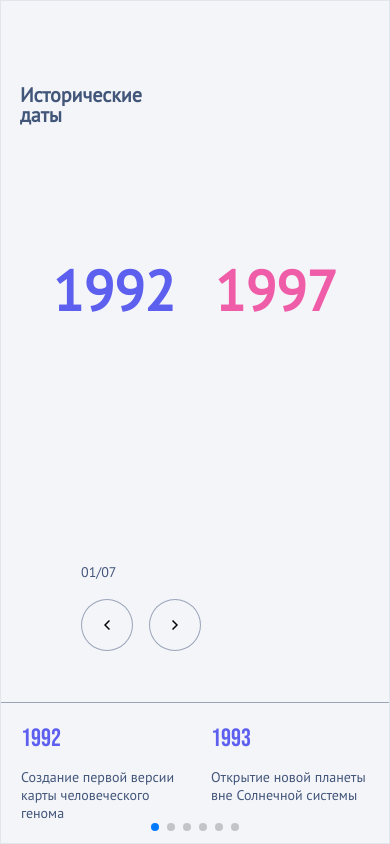
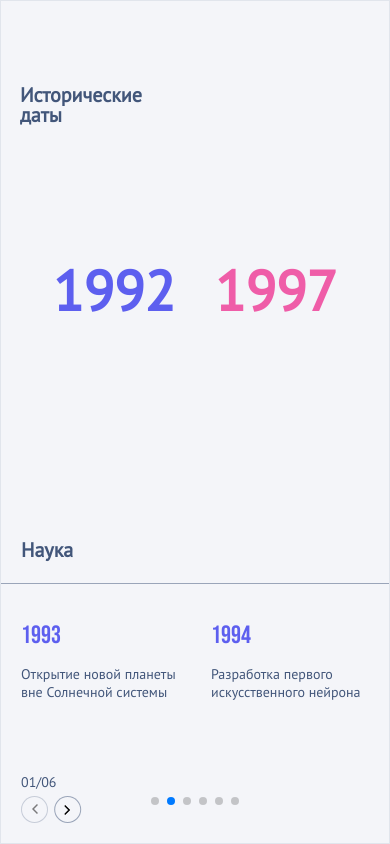
Before and after one commit to Konstantin-Gromakovskiy/historical-dates-test, a React app: page / in a window 390 px wide. Built offline with nearby package versions, Linux system fonts and the light colour scheme.

Commit message:
styles: add dubtitle and finished styles for slider

```diff
--- a/src/components/Slider.tsx
+++ b/src/components/Slider.tsx
@@ -7,26 +7,18 @@ import 'swiper/scss/navigation'
 import 'swiper/scss'
 import 'swiper/scss/pagination'
 import styles from './slider.module.scss'
-import PaginationController from '@/shared/ui/PaginationController'
 
 interface SliderProps extends HTMLAttributes<HTMLDivElement> {
   historicalEvents: HistoricalEvent[]
-  activeItemIndex: number
 }
 
-const Slider: FC<SliderProps> = ({ historicalEvents, activeItemIndex, className }) => {
+const Slider: FC<SliderProps> = ({ historicalEvents, className }) => {
   return (
     <div className={`${styles.container} ${className ? className : ''}`}>
-      <PaginationController
-        onNextClick={() => {}}
-        onPrevClick={() => {}}
-        currentItem={activeItemIndex + 1}
-        allItems={historicalEvents.length}
-      />
       <Swiper
         modules={[Navigation, FreeMode, Pagination]}
         navigation
-        initialSlide={activeItemIndex}
+        initialSlide={1}
         className={styles.swiper}
         slidesPerView="auto"
         freeMode={true}
--- a/src/components/backgroundCircle.module.scss
+++ b/src/components/backgroundCircle.module.scss
@@ -1,7 +1,6 @@
 @use '@/styles/variables' as *;
 
 .backgroundCircleContainer {
-  position: relative;
   aspect-ratio: 1;
   display: flex;
   justify-content: center;
--- a/src/components/slider.module.scss
+++ b/src/components/slider.module.scss
@@ -1,4 +1,5 @@
 @use '@/styles/variables' as *;
+
 .container {
   display: flex;
   align-items: center;
@@ -6,14 +7,14 @@
 }
 
 :global(.swiper) {
-  height: 140px;
+  height: 100%;
 
   :global(.swiper-slide) {
     width: 300px;
     margin-right: $space-large;
   }
 
-  :global(.swiper-wrapper){
+  :global(.swiper-wrapper) {
     padding-inline: $space-large;
   }
 
@@ -23,13 +24,15 @@
     width: 40px;
     height: 40px;
     box-shadow: 0 0 15px 0 rgba($primary-text, 0.1);
+
     &:after {
       color: $color-accent;
       scale: 0.3;
     }
   }
+
   :global(.swiper-button-disabled.swiper-button-prev ), :global(.swiper-button-disabled.swiper-button-next) {
-    opacity: 0 ;
+    opacity: 0;
   }
 
   :global(.swiper-pagination) {
@@ -37,7 +40,7 @@
   }
 }
 
-.eventContainer{
+.eventContainer {
   display: flex;
   flex-direction: column;
 }
@@ -57,7 +60,7 @@
   width: 120px;
   height: 88px;
   position: absolute;
-  top:-100%;
+  top: -100%;
   left: 0;
   margin-left: $space-large;
   display: flex;
@@ -65,13 +68,13 @@
   justify-content: space-between;
   align-items: start;
 
-  .buttonsContainer{
+  .buttonsContainer {
     display: flex;
     width: 100%;
     justify-content: space-between;
     align-items: center;
 
-    &>:last-child {
+    & > :last-child {
       transform: scaleX(-1);
     }
   }
@@ -79,13 +82,12 @@
 
 @media (max-width: 768px) {
 
-
   .container {
     font-size: $font-size-small;
   }
 
   :global(.swiper) {
-    height: 140px;
+    height: fit-content;
 
     :global(.swiper-slide) {
       margin-right: $space-base;
@@ -93,19 +95,22 @@
       width: 170px;
     }
 
-    :global(.swiper-wrapper){
+    :global(.swiper-wrapper) {
       padding-inline: $space-base;
     }
 
     :global(.swiper-button-prev), :global(.swiper-button-next) {
       display: none;
     }
+
     :global(.swiper-pagination) {
-      display: inline;
+      display: block;
+      position: relative;
+      margin-top: $space-large;
     }
   }
 
-  .eventContainer{
+  .eventContainer {
   }
 
   .title {
--- a/src/pages/HistoricalDates.tsx
+++ b/src/pages/HistoricalDates.tsx
@@ -4,12 +4,12 @@ import BackgroundCircle from '@/components/BackgroundCircle'
 import { mockTimeSegments } from '@/__fixtures__/mockData'
 import HistoricalDate from '@/shared/ui/HistoricalDate'
 import Slider from '@/components/Slider'
+import PaginationController from '@/shared/ui/PaginationController'
 
 const HistoricalDates: FC = () => {
   const [activeItemIndex, setActiveItemIndex] = useState(0)
 
   return (
-    <>
     <main className={styles.main}>
       <h1 className={styles.title}>
         Исторические
@@ -28,13 +28,24 @@ const HistoricalDates: FC = () => {
         title={mockTimeSegments[activeItemIndex].title}
         setActiveItemIndex={setActiveItemIndex}
       />
+
+      <PaginationController
+        className={styles.pagination}
+        currentItem={activeItemIndex + 1}
+        allItems={mockTimeSegments.length}
+        onPrevClick={() => setActiveItemIndex(activeItemIndex - 1)}
+        onNextClick={() => setActiveItemIndex(activeItemIndex + 1)}
+        prevDisabled={activeItemIndex === 0}
+        nextDisabled={activeItemIndex === mockTimeSegments.length - 1}
+      />
       <Slider
         className={styles.slider}
         historicalEvents={mockTimeSegments[activeItemIndex].events}
-          activeItemIndex={activeItemIndex}
       />
+      <h2 className={styles.subtitle}>
+        {mockTimeSegments[activeItemIndex].title}
+      </h2>
     </main>
-    </>
   )
 }
 
--- a/src/pages/historicalDates.module.scss
+++ b/src/pages/historicalDates.module.scss
@@ -9,7 +9,7 @@
   display: flex;
   flex-direction: column;
   justify-content: end;
-  align-items: center;
+  align-items: start;
 
 
   &:before {
@@ -84,27 +84,30 @@
   position: absolute;
 }
 
+.pagination {
+  margin: $space-large;
+}
+
 .slider {
-  position: absolute;
-  bottom: 0;
-  left: 0;
-  margin-bottom: $space-large;
   width: 100%;
+  height: 150px;
+}
+
+.subtitle {
+  display: none;
 }
 
 @media (max-height: 980px), (max-width: 980px) {
   .dates {
     font-size: calc($font-size-super-large * 0.7);
-    gap: 40px
-  }
-  .slider {
-    margin-bottom: 0;
   }
 }
 
 
 @media (max-width: 768px) {
   .main {
+    flex-direction: column-reverse;
+
     &:before, &:after {
       display: none;
     }
@@ -117,7 +120,6 @@
       top: 30%;
       transform: translateY(0);
       font-size: calc($font-size-large);
-      gap: 40px
     }
 
     .title {
@@ -130,8 +132,25 @@
       }
     }
 
+    .pagination {
+      margin: $space-base;
+      width: 60px;
+      height: 50px;
+      font-size: $font-size-small;
+      z-index: 10;
+    }
+
     .slider {
       border-top: 1px solid rgba($primary-text, 0.5);
+      margin-bottom: -$space-large;
+      height: 250px;
+    }
+
+    .subtitle {
+      display: block;
+      margin: $space-base;
+      font-size: $font-size-base;
+      font-weight: $font-weight-large;
     }
   }
 
--- a/src/shared/ui/PaginationController.tsx
+++ b/src/shared/ui/PaginationController.tsx
@@ -12,13 +12,7 @@ interface PaginationControllerProps extends HTMLAttributes<HTMLDivElement> {
 }
 
 const PaginationController: FC<PaginationControllerProps> = ({
-  onNextClick,
-  onPrevClick,
-  currentItem,
-  allItems,
-  className,
-  prevDisabled = false,
-  nextDisabled = false,
+  onNextClick, onPrevClick, currentItem, allItems, className, prevDisabled = false, nextDisabled = false,
 }) => {
   const currentItemFormattedItem = currentItem.toString().padStart(2, '0')
   const allItemsFormattedItem = allItems.toString().padStart(2, '0')
@@ -31,8 +25,8 @@ const PaginationController: FC<PaginationControllerProps> = ({
         <span>{allItemsFormattedItem}</span>
       </div>
       <div className={styles.buttonsContainer}>
-        <CircleButton disabled={prevDisabled} onClick={onPrevClick} />
-        <CircleButton disabled={nextDisabled} onClick={onNextClick} />
+        <CircleButton className={styles.button} disabled={prevDisabled} onClick={onPrevClick} />
+        <CircleButton className={styles.button} disabled={nextDisabled} onClick={onNextClick} />
       </div>
     </div>
   )
--- a/src/shared/ui/paginationController.module.scss
+++ b/src/shared/ui/paginationController.module.scss
@@ -2,15 +2,12 @@
 
 .paginationController {
   width: 120px;
-  height: 88px;
-  position: absolute;
-  top: -100%;
-  left: 0;
-  margin-left: $space-large;
+  aspect-ratio: 120/90;
   display: flex;
   flex-direction: column;
   justify-content: space-between;
   align-items: start;
+}
 
 .buttonsContainer {
   display: flex;
@@ -22,4 +19,7 @@
     transform: scaleX(-1);
   }
 }
+
+.button {
+  width: 42%;
 }
```
Lines whose indentation alone changed are shown as unchanged.
